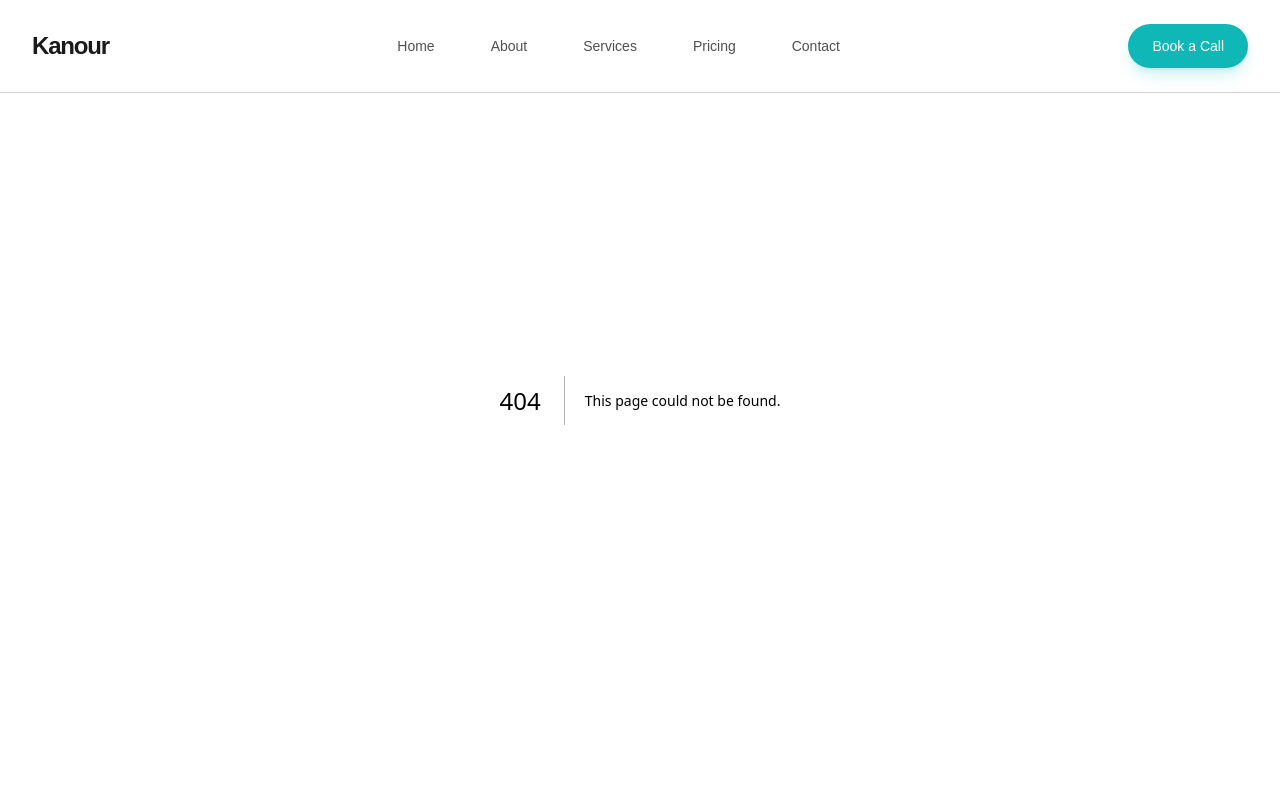
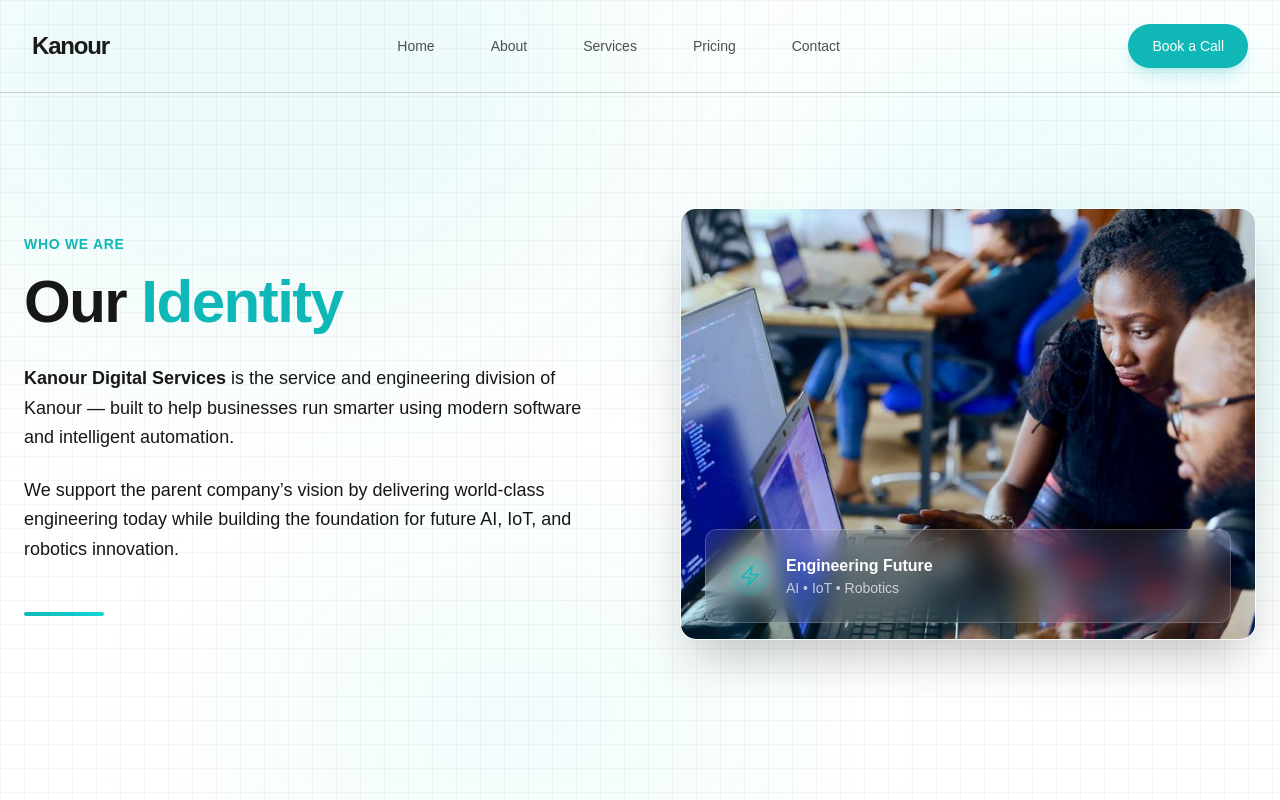
Before and after one commit to adeyemo-taiwo-m/kanour-digital-service, a Next.js app: page /about in a window 1280 px wide. Before the commit this address had no page. Built offline with nearby package versions, Linux system fonts and the light colour scheme.

Commit message:
implemented the our identity section

```diff
--- /dev/null
+++ b/app/_components/about/ourIdentity/OurIdentity.jsx
@@ -0,0 +1,96 @@
+"use client";
+
+import { motion } from "framer-motion";
+import Image from "next/image";
+import ourIdentity from "@/public/images/our-identity.jpg";
+
+export default function OurIdentity() {
+  return (
+    <section className="relative w-full py-20 lg:py-32 overflow-hidden">
+      <div className="container mx-auto px-4 md:px-6">
+        <div className="grid grid-cols-1 lg:grid-cols-2 gap-12 lg:gap-20 items-center">
+          {/* Text Content */}
+          <motion.div
+            initial={{ opacity: 0, x: -50 }}
+            whileInView={{ opacity: 1, x: 0 }}
+            viewport={{ once: true }}
+            transition={{ duration: 0.8, ease: "easeOut" }}
+            className="flex flex-col gap-8"
+          >
+            <div className="space-y-4">
+              <motion.span
+                initial={{ opacity: 0, y: 20 }}
+                whileInView={{ opacity: 1, y: 0 }}
+                transition={{ delay: 0.2 }}
+                className="text-primary-default font-semibold tracking-wider uppercase text-sm"
+              >
+                Who We Are
+              </motion.span>
+              <h2 className="text-4xl md:text-5xl lg:text-6xl font-bold tracking-tight text-foreground">
+                Our <span className="text-primary-default">Identity</span>
+              </h2>
+            </div>
+
+            <div className="space-y-6 text-lg text-muted-foreground leading-relaxed">
+              <p>
+                <span className="font-semibold text-foreground">Kanour Digital Services</span> is the service and engineering division of Kanour — built to help businesses run smarter using modern software and intelligent automation.
+              </p>
+              <p>
+                We support the parent company’s vision by delivering world-class engineering today while building the foundation for future AI, IoT, and robotics innovation.
+              </p>
+            </div>
+
+            <motion.div
+              initial={{ opacity: 0, y: 20 }}
+              whileInView={{ opacity: 1, y: 0 }}
+              transition={{ delay: 0.4 }}
+              className="pt-4"
+            >
+              <div className="h-1 w-20 bg-gradient-to-r from-primary-default to-primary-variant rounded-full" />
+            </motion.div>
+          </motion.div>
+
+          {/* Image/Visual Content */}
+          <motion.div
+            initial={{ opacity: 0, x: 50 }}
+            whileInView={{ opacity: 1, x: 0 }}
+            viewport={{ once: true }}
+            transition={{ duration: 0.8, ease: "easeOut", delay: 0.2 }}
+            className="relative group"
+          >
+            {/* Decorative Elements */}
+            <div className="absolute -inset-4 bg-gradient-to-r from-primary-default/20 to-primary-variant/20 rounded-2xl blur-xl opacity-0 group-hover:opacity-100 transition-opacity duration-500" />
+
+            <div className="relative aspect-[4/3] rounded-2xl overflow-hidden shadow-2xl border border-white/10 bg-background/50 backdrop-blur-sm">
+              {/* Overlay Gradient */}
+              <div className="absolute inset-0 bg-gradient-to-tr from-primary-default/10 via-transparent to-transparent z-10" />
+
+              {/* Image Placeholder - Using a high-quality Unsplash image for tech/engineering */}
+              <Image
+                src={ourIdentity}
+                alt="Digital Innovation"
+                fill
+                className="object-cover transition-transform duration-700 group-hover:scale-105"
+              />
+
+              {/* Glass Card Overlay */}
+              <div className="absolute bottom-6 left-6 right-6 p-6 rounded-xl bg-white/10 backdrop-blur-md border border-white/20 z-20 transform translate-y-2 group-hover:translate-y-0 transition-transform duration-500">
+                <div className="flex items-center gap-4">
+                  <div className="h-10 w-10 rounded-full bg-primary-default/20 flex items-center justify-center text-primary-default">
+                    <svg xmlns="http://www.w3.org/2000/svg" fill="none" viewBox="0 0 24 24" strokeWidth={1.5} stroke="currentColor" className="w-6 h-6">
+                      <path strokeLinecap="round" strokeLinejoin="round" d="M3.75 13.5l10.5-11.25L12 10.5h8.25L9.75 21.75 12 13.5H3.75z" />
+                    </svg>
+                  </div>
+                  <div>
+                    <p className="text-white font-semibold">Engineering Future</p>
+                    <p className="text-white/70 text-sm">AI • IoT • Robotics</p>
+                  </div>
+                </div>
+              </div>
+            </div>
+          </motion.div>
+        </div>
+      </div>
+    </section>
+  );
+}
--- a/app/_components/home/ourDifference/OurDifference.jsx
+++ b/app/_components/home/ourDifference/OurDifference.jsx
@@ -2,28 +2,8 @@
 
 import React from "react";
 import Heading from "@/app/_ui/Heading";
-import { HiLightningBolt, HiCode, HiChartBar } from "react-icons/hi";
+import { differences } from "@/app/_lib/data";
 
-const differences = [
-  {
-    title: "AI-first",
-    description:
-      "We don't just add AI as an afterthought. We build intelligent systems from the ground up to automate complex workflows.",
-    icon: <HiLightningBolt className="w-10 h-10 text-primary-default" />,
-  },
-  {
-    title: "Engineering-driven",
-    description:
-      "Robust, scalable, and secure code is our obsession. We build software that stands the test of time and scale.",
-    icon: <HiCode className="w-10 h-10 text-primary-default" />,
-  },
-  {
-    title: "Results-focused",
-    description:
-      "Technology is a means to an end. We focus on delivering tangible business outcomes and measurable ROI.",
-    icon: <HiChartBar className="w-10 h-10 text-primary-default" />,
-  },
-];
 
 export default function OurDifference() {
   return (
--- a/app/_lib/data.jsx
+++ b/app/_lib/data.jsx
@@ -1,5 +1,4 @@
-import { HiChip, HiCode, HiCreditCard } from "react-icons/hi";
-
+import { HiChip, HiCode, HiCreditCard ,  HiLightningBolt,  HiChartBar } from "react-icons/hi";
 
 export const reasons = [
   {
@@ -84,3 +83,24 @@ export const services = [
     ],
   },
 ];
+
+export const differences = [
+  {
+    title: "AI-first",
+    description:
+      "We don't just add AI as an afterthought. We build intelligent systems from the ground up to automate complex workflows.",
+    icon: <HiLightningBolt className="w-10 h-10 text-primary-default" />,
+  },
+  {
+    title: "Engineering-driven",
+    description:
+      "Robust, scalable, and secure code is our obsession. We build software that stands the test of time and scale.",
+    icon: <HiCode className="w-10 h-10 text-primary-default" />,
+  },
+  {
+    title: "Results-focused",
+    description:
+      "Technology is a means to an end. We focus on delivering tangible business outcomes and measurable ROI.",
+    icon: <HiChartBar className="w-10 h-10 text-primary-default" />,
+  },
+];
--- /dev/null
+++ b/app/about/page.jsx
@@ -0,0 +1,23 @@
+import OurIdentity from "../_components/about/OurIdentity/OurIdentity";
+
+export default function About() {
+  return (
+    <div className="min-h-screen flex flex-col justify-start items-center bg-background text-foreground relative overflow-hidden">
+
+      {/* Background decoration */}
+      <div className="absolute top-0 left-0 w-full h-full overflow-hidden -z-10 pointer-events-none">
+        {/* Grid Pattern */}
+        <div className="absolute inset-0 bg-[linear-gradient(to_right,#80808012_1px,transparent_1px),linear-gradient(to_bottom,#80808012_1px,transparent_1px)] bg-[size:24px_24px]"></div>
+
+        {/* Gradient Blobs */}
+        <div className="absolute -top-[20%] -left-[10%] w-[60%] h-[60%] rounded-full bg-primary-default/10 blur-[120px] animate-pulse" />
+        <div className="absolute top-[10%] -right-[10%] w-[50%] h-[50%] rounded-full bg-primary-variant/10 blur-[120px]" />
+        <div className="absolute bottom-[-10%] left-[20%] w-[40%] h-[40%] rounded-full bg-primary-default/5 blur-[100px]" />
+      </div>
+
+      <div className="w-full pt-20">
+        <OurIdentity />
+      </div>
+    </div>
+  );
+}
```
Also changed, not shown: public/images/our-identity.jpg (added).
